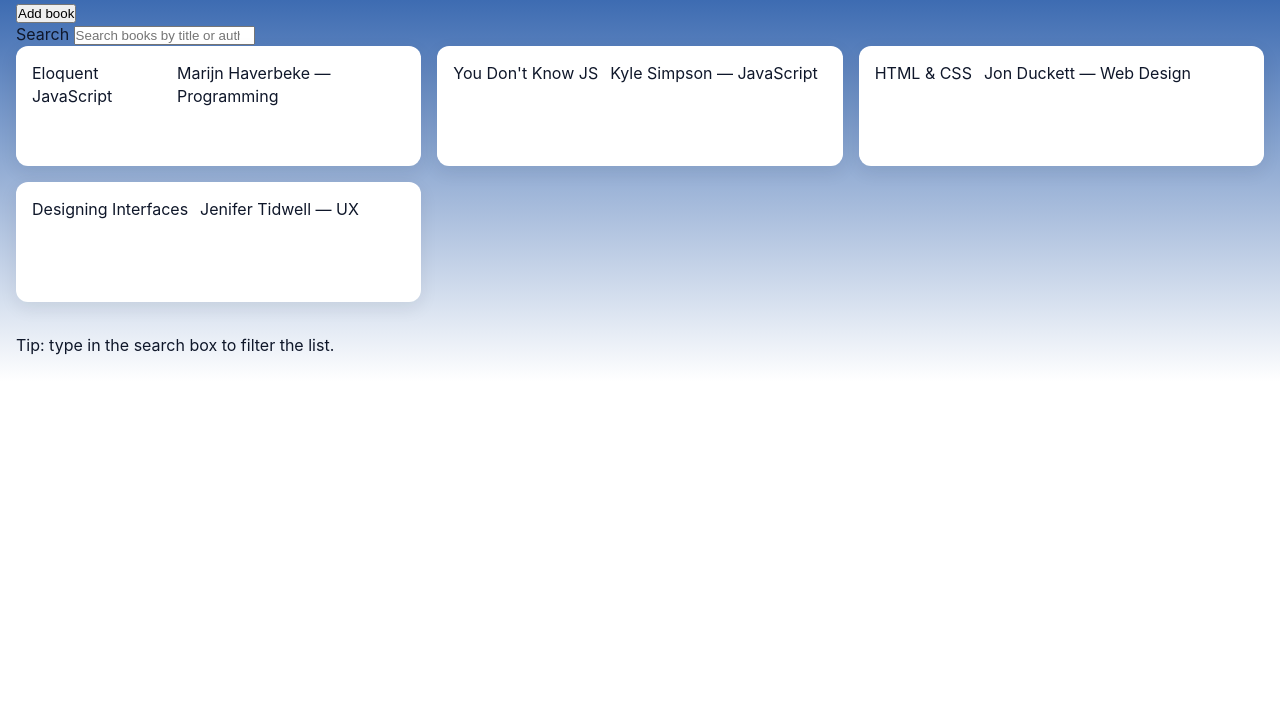
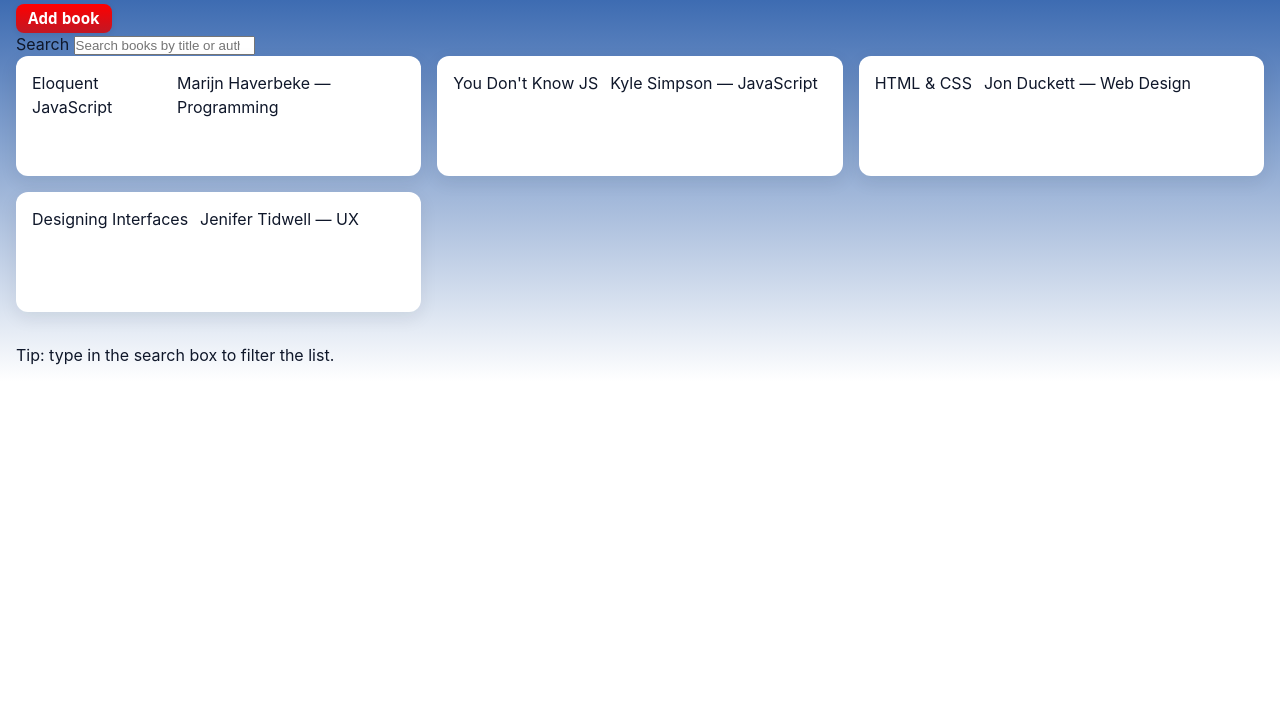
Before and after one commit to dipikabhandari3/library, a plain HTML site: page index.html in a window 1280 px wide. Shown: the part 98-800 px from the top of the page. Drawn offline with Linux system fonts and the light colour scheme.

Commit message:
Red button

```diff
--- a/style.css
+++ b/style.css
@@ -206,3 +206,42 @@ body{
   .hero-visual{ height:150px; }
   .container{ padding: 0 .5rem; }
 }
+
+/* Add to style.css */
+            #add-book {
+                --btn-bg: red;
+                --btn-bg-hover: #1e40af;
+                --btn-color: #fff;
+
+                display: inline-block;
+                padding: 0.45rem 0.75rem;
+                font: 600 0.95rem/1 system-ui, -apple-system, "Segoe UI", Roboto, "Helvetica Neue", Arial;
+                color: var(--btn-color);
+                background: linear-gradient(180deg, var(--btn-bg) 0%, color-mix(in srgb, var(--btn-bg) 70%, #000 10%) 100%);
+                border: none;
+                border-radius: 8px;
+                cursor: pointer;
+                box-shadow: 0 2px 6px rgba(16,24,40,0.08);
+                transition: transform .08s ease, box-shadow .12s ease, background-color .12s ease;
+                vertical-align: middle;
+            }
+
+            #add-book:hover {
+                background-color: var(--btn-bg-hover);
+                transform: translateY(-1px);
+                box-shadow: 0 8px 20px rgba(16,24,40,0.10);
+            }
+
+            #add-book:active {
+                transform: translateY(0);
+                box-shadow: 0 4px 10px rgba(16,24,40,0.08);
+            }
+
+            #add-book:focus {
+                outline: none;
+                box-shadow: 0 0 0 4px rgba(37,99,235,0.16), 0 2px 6px rgba(16,24,40,0.06);
+            }
+
+            @media (prefers-reduced-motion: reduce) {
+                #add-book { transition: none; transform: none; }
+            }
```
